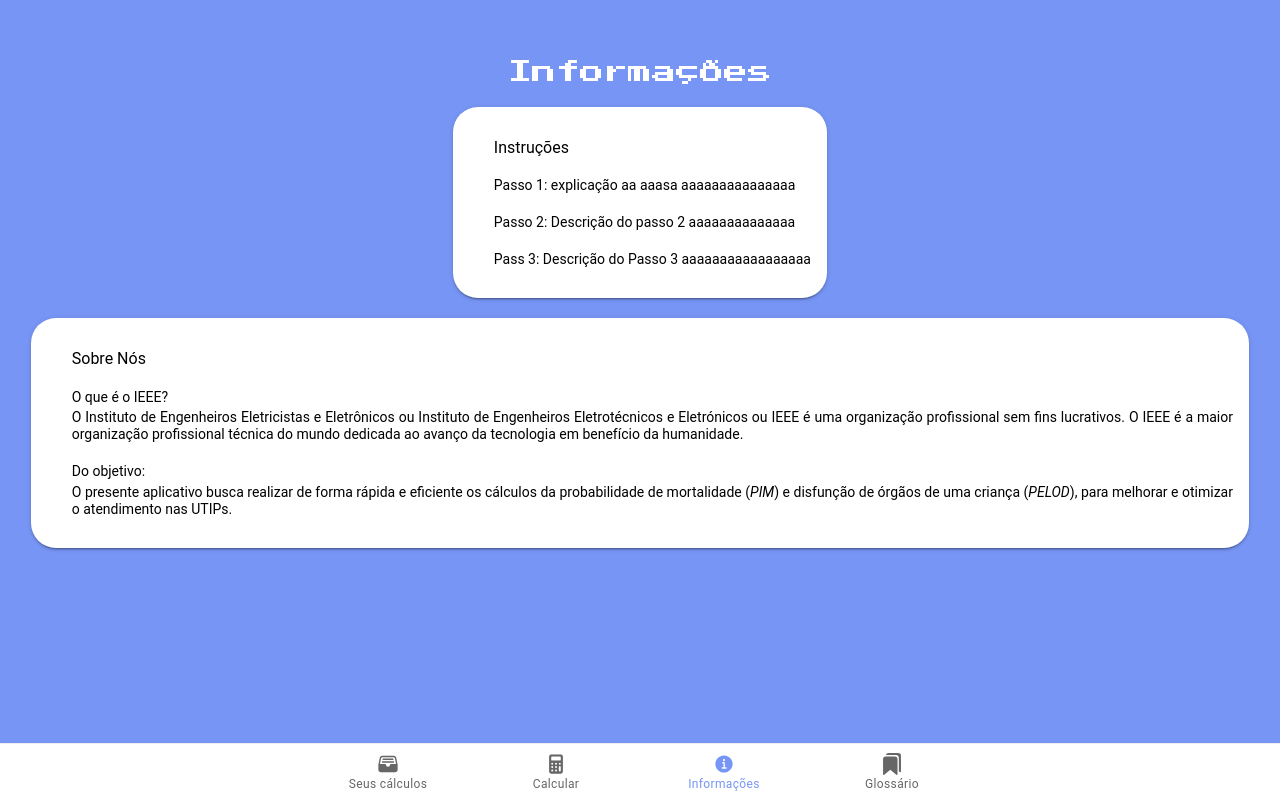
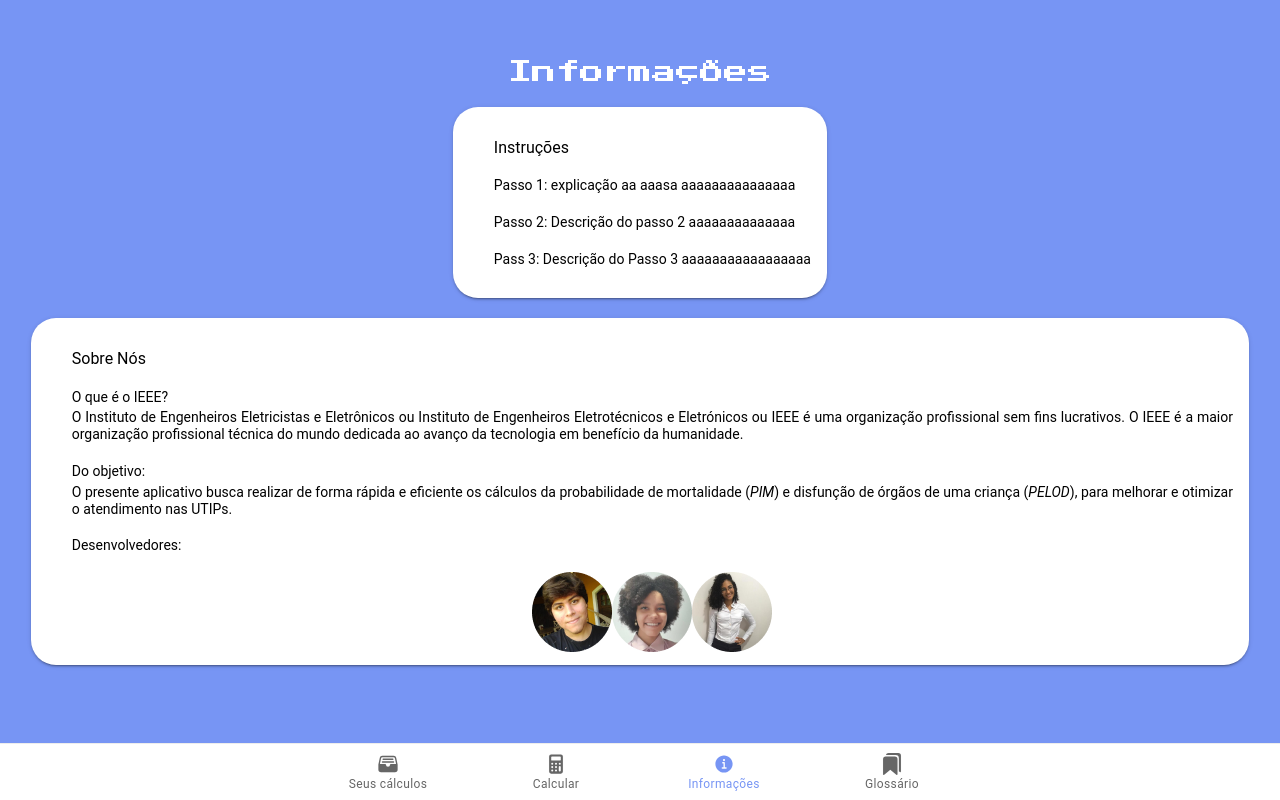
Before and after one commit to embscimatec/PimPelod2, a React (Create React App) app: page /informacoes in a window 1280 px wide. Built offline with nearby package versions, Linux system fonts and the light colour scheme.

Commit message:
Adicionando imagens dos desenvolvedores ao CardSobreNós

```diff
--- a/src/pages/Informacoes/components/CardSobreNos.tsx
+++ b/src/pages/Informacoes/components/CardSobreNos.tsx
@@ -1,6 +1,8 @@
 import { IonCard, IonCardContent, IonRow } from '@ionic/react';
 import React from 'react';
-
+import Antonio from '../../../assets/Antonio.png';
+import Fernanda from '../../../assets/Fernanda.png';
+import Maria from '../../../assets/Maria.png';
 
 const CardSobreNos: React.FC = () => {
 
@@ -38,6 +40,18 @@ const CardSobreNos: React.FC = () => {
                         </h4>
                     </div>
                 </IonRow>
+                <IonRow class="ion-margin-bottom">
+                    <div className="titulo">
+                        <h4>
+                            Desenvolvedores:
+                        </h4>
+                    </div>
+                </IonRow>
+                <IonRow class="ion-justify-content-center">
+                    <img src={Antonio} />
+                    <img src={Fernanda} />
+                    <img src={Maria} />
+                </IonRow>
             </IonCardContent>
         </IonCard>
     );
```
